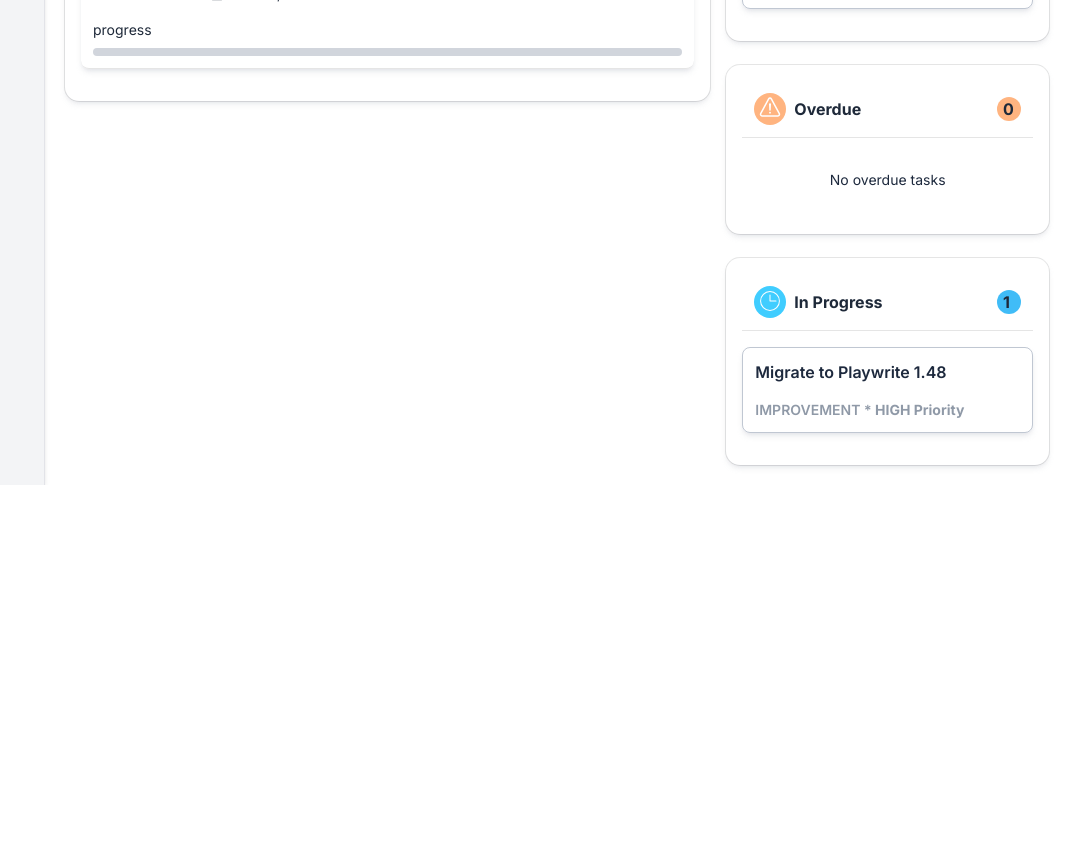
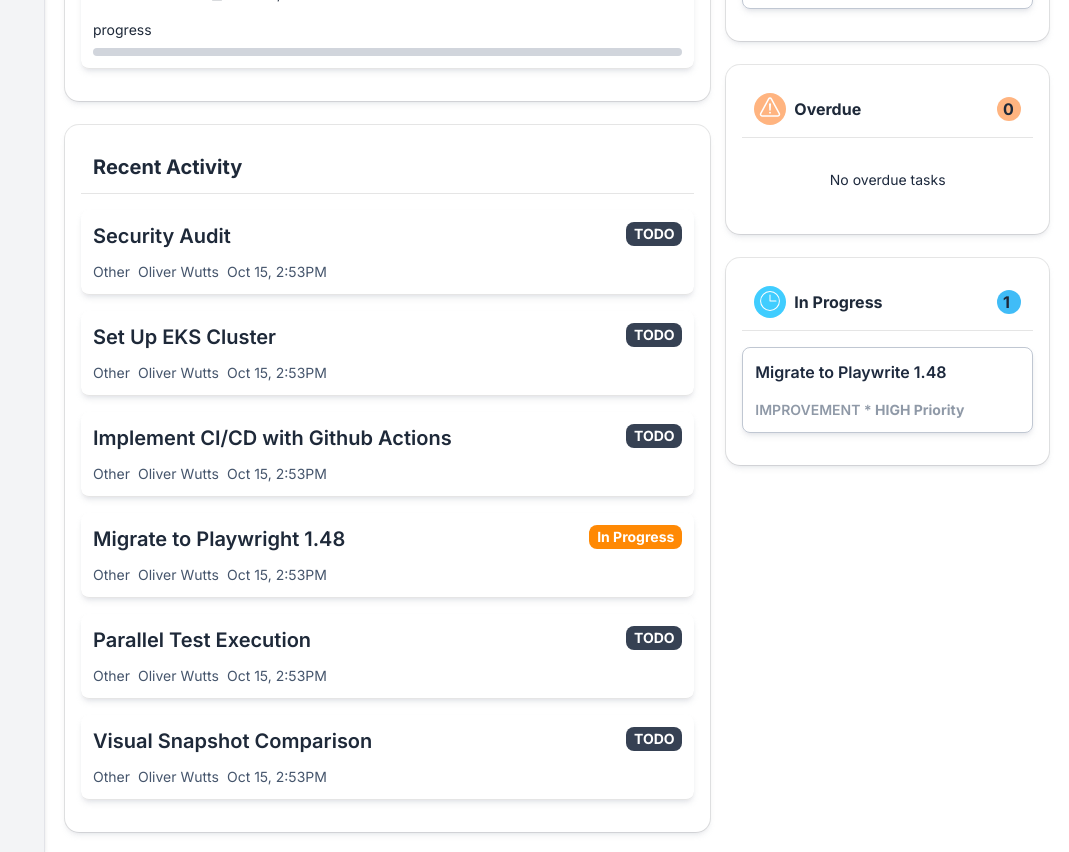
Before and after one commit to Code-Themba/worksmart, a Next.js app: page / in a window 1280 px wide. Shown: the part 740-1592 px from the top of the page, without its empty margins (211-1280 px from the left). Before the commit the page ends 1225 px from the top, so only its background shows below. Built offline with nearby package versions, Linux system fonts and the light colour scheme.

Commit message:
Add Recent Activity section, so user can easily access recent projects or activities they have been working on.

```diff
--- /dev/null
+++ b/app/components/dashboard/RecentActivity.tsx
@@ -0,0 +1,110 @@
+import { Card, CardContent, CardHeader, CardTitle } from "@/components/ui/card";
+export default function RecentActivity() {
+  return (
+    <Card className="text-gray-800 dark:text-gray-200 shadow-md shadow-gray-400/20 dark:shadow-gray-400/10">
+      <CardHeader>
+        <CardTitle className="border-b p-3 gap-1 text-xl font-bold">
+          <p>Recent Activity</p>
+        </CardTitle>
+      </CardHeader>
+      <CardContent>
+        <div className="flex flex-col gap-4 border-b p-3 mb-4 shadow-md shadow-gray-400/20 dark:shadow-gray-400/10 rounded-md hover:cursor-pointer">
+          <div className="flex justify-between">
+            <div className="flex flex-col gap-3">
+              <p className="text-xl font-semibold">Security Audit</p>
+              <p className="flex gap-2 text-slate-600 dark:text-gray-400">
+                <span>Other</span>
+                <span>Oliver Wutts</span>
+                <span>Oct 15, 2:53PM</span>
+              </p>
+            </div>
+            <span className="bg-gray-700 h-6 w-14 text-center py-0.5 font-bold text-white rounded-md">
+              TODO
+            </span>
+          </div>
+        </div>
+        <div className="flex flex-col gap-4 border-b p-3 mb-4 shadow-md shadow-gray-400/20 dark:shadow-gray-400/10 rounded-md hover:cursor-pointer">
+          <div className="flex justify-between">
+            <div className="flex flex-col gap-3">
+              <p className="text-xl font-semibold">Set Up EKS Cluster</p>
+              <p className="flex gap-2 text-slate-600 dark:text-gray-400">
+                <span>Other</span>
+                <span>Oliver Wutts</span>
+                <span>Oct 15, 2:53PM</span>
+              </p>
+            </div>
+            <span className="bg-gray-700 h-6 w-14 text-center py-0.5 font-bold text-white rounded-md">
+              TODO
+            </span>
+          </div>
+        </div>
+        <div className="flex flex-col gap-4 border-b p-3 mb-4 shadow-md shadow-gray-400/20 dark:shadow-gray-400/10 rounded-md hover:cursor-pointer">
+          <div className="flex justify-between">
+            <div className="flex flex-col gap-3">
+              <p className="text-xl font-semibold">
+                Implement CI/CD with Github Actions
+              </p>
+              <p className="flex gap-2 text-slate-600 dark:text-gray-400">
+                <span>Other</span>
+                <span>Oliver Wutts</span>
+                <span>Oct 15, 2:53PM</span>
+              </p>
+            </div>
+            <span className="bg-gray-700 h-6 w-14 text-center py-0.5 font-bold text-white rounded-md">
+              TODO
+            </span>
+          </div>
+        </div>
+        <div className="flex flex-col gap-4 border-b p-3 mb-4 shadow-md shadow-gray-400/20 dark:shadow-gray-400/10 rounded-md hover:cursor-pointer">
+          <div className="flex justify-between">
+            <div className="flex flex-col gap-3">
+              <p className="text-xl font-semibold">
+                Migrate to Playwright 1.48
+              </p>
+              <p className="flex gap-2 text-slate-600 dark:text-gray-400">
+                <span>Other</span>
+                <span>Oliver Wutts</span>
+                <span>Oct 15, 2:53PM</span>
+              </p>
+            </div>
+            <span className="bg-orange-400 h-6 min-w-14 text-center py-0.5 px-2 font-bold text-white rounded-md">
+              In Progress
+            </span>
+          </div>
+        </div>
+        <div className="flex flex-col gap-4 border-b p-3 mb-4 shadow-md shadow-gray-400/20 dark:shadow-gray-400/10 rounded-md hover:cursor-pointer">
+          <div className="flex justify-between">
+            <div className="flex flex-col gap-3">
+              <p className="text-xl font-semibold">Parallel Test Execution</p>
+              <p className="flex gap-2 text-slate-600 dark:text-gray-400">
+                <span>Other</span>
+                <span>Oliver Wutts</span>
+                <span>Oct 15, 2:53PM</span>
+              </p>
+            </div>
+            <span className="bg-gray-700 h-6 w-14 text-center py-0.5 font-bold text-white rounded-md">
+              TODO
+            </span>
+          </div>
+        </div>
+        <div className="flex flex-col gap-4 border-b p-3 mb-4 shadow-md shadow-gray-400/20 dark:shadow-gray-400/10 rounded-md hover:cursor-pointer">
+          <div className="flex justify-between">
+            <div className="flex flex-col gap-3">
+              <p className="text-xl font-semibold">
+                Visual Snapshot Comparison
+              </p>
+              <p className="flex gap-2 text-slate-600 dark:text-gray-400">
+                <span>Other</span>
+                <span>Oliver Wutts</span>
+                <span>Oct 15, 2:53PM</span>
+              </p>
+            </div>
+            <span className="bg-gray-700 h-6 w-14 text-center py-0.5 font-bold text-white rounded-md">
+              TODO
+            </span>
+          </div>
+        </div>
+      </CardContent>
+    </Card>
+  );
+}
--- a/app/page.tsx
+++ b/app/page.tsx
@@ -5,6 +5,7 @@ import ProjectOverview from "./components/dashboard/ProjectOverview";
 import MyTasksCard from "./components/dashboard/MyTasksCard";
 import OverdueCard from "./components/dashboard/OverdueCard";
 import InProgressCard from "./components/dashboard/InProgressCard";
+import RecentActivity from "./components/dashboard/RecentActivity";
 
 export default function Dashboard() {
   return (
@@ -64,8 +65,13 @@ export default function Dashboard() {
       </div>
       <div className="flex justify-between gap-4">
         {/* Project Overview */}
-        <div className="mt-6 flex-2">
-          <ProjectOverview />
+        <div className="mt-6 flex flex-col gap-6 flex-2">
+          <div>
+            <ProjectOverview />
+          </div>
+          <div>
+            <RecentActivity />
+          </div>
         </div>
         {/* My Task */}
         <div className=" mt-6 flex flex-col gap-6 flex-1">
```
